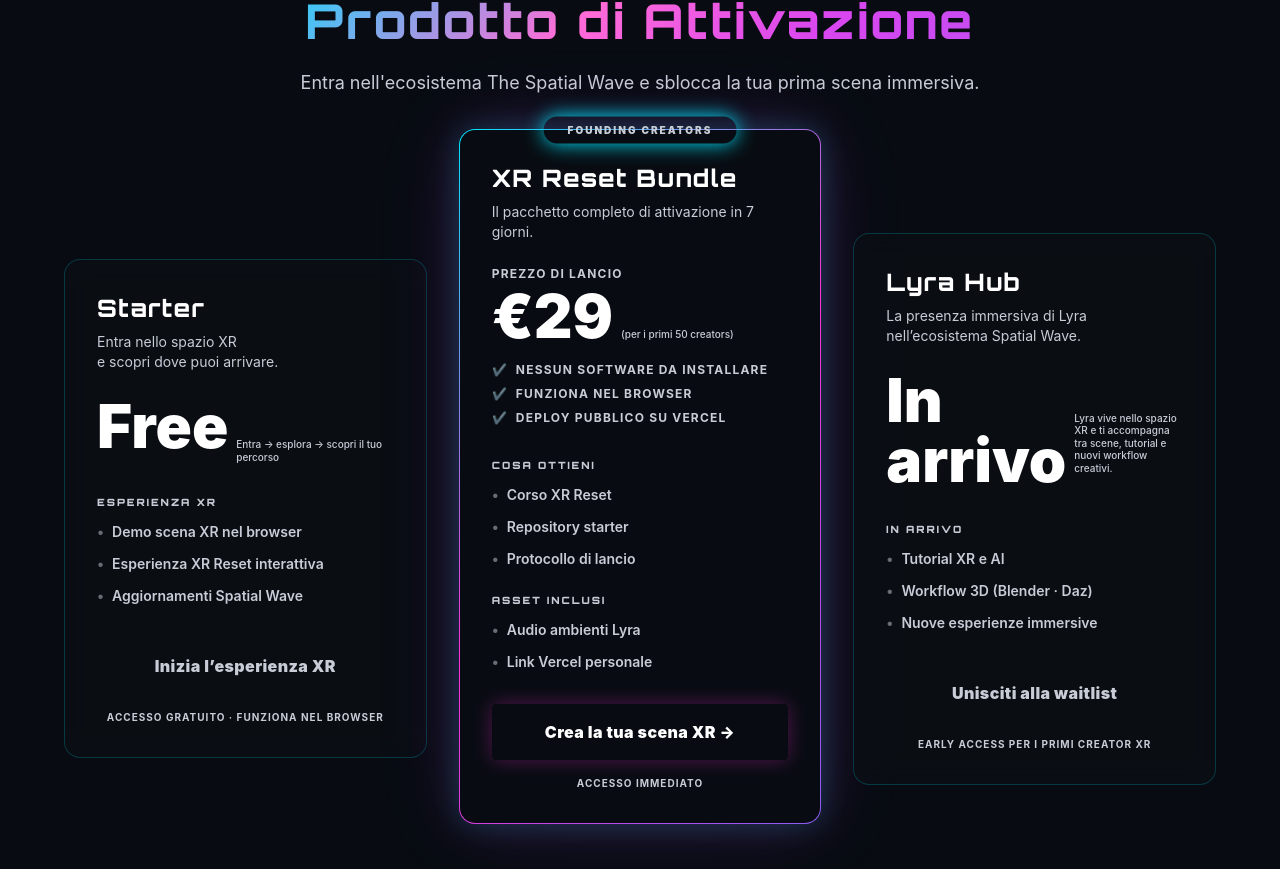
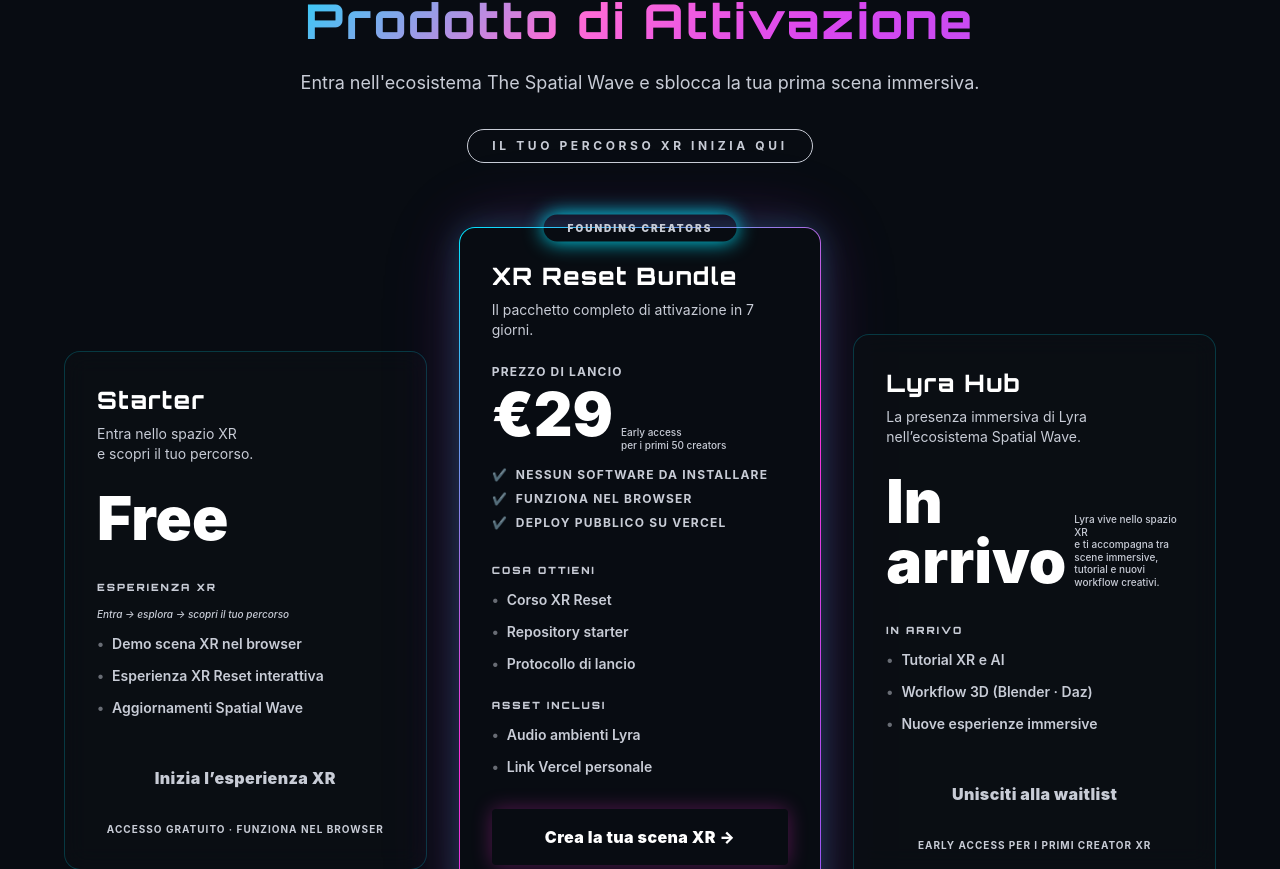
Before and after one commit to the-spatial-wave/xr-reset-landing, a React (Vite) app: page / in a window 1280 px wide. Shown: the part 9035-9904 px from the top of the page. Built offline with nearby package versions, Linux system fonts and the light colour scheme.

Commit message:
design: final refinements to pricing cards copy, layout and header tagline

```diff
--- a/src/sections/Pricing.tsx
+++ b/src/sections/Pricing.tsx
@@ -1,23 +1,46 @@
 import { motion } from 'framer-motion';
 
+interface Tier {
+  name: string;
+  price: string;
+  desc: string;
+  priceLabel?: string;
+  priceNote?: string;
+  badge?: string;
+  groups?: {
+    title: string;
+    items: string[];
+    note?: string;
+  }[];
+  features: string[];
+  cta: string;
+  highlight: boolean;
+  disabled: boolean;
+  link?: string;
+  footer?: string;
+}
+
 export default function Pricing() {
-  const tiers = [
+  const tiers: Tier[] = [
     {
       name: 'Starter', price: 'Free',
-      desc: 'Entra nello spazio XR\ne scopri dove puoi arrivare.',
+      desc: 'Entra nello spazio XR\ne scopri il tuo percorso.',
       groups: [
-        { title: 'ESPERIENZA XR', items: ['Demo scena XR nel browser', 'Esperienza XR Reset interattiva', 'Aggiornamenti Spatial Wave'] }
+        {
+          title: 'ESPERIENZA XR',
+          items: ['Demo scena XR nel browser', 'Esperienza XR Reset interattiva', 'Aggiornamenti Spatial Wave'],
+          note: 'Entra → esplora → scopri il tuo percorso'
+        }
       ],
       features: [],
       cta: 'Inizia l’esperienza XR', highlight: false, disabled: false,
       link: 'https://xr-immersive-web-v1.vercel.app',
-      priceNote: 'Entra → esplora → scopri il tuo percorso',
       footer: 'Accesso gratuito · Funziona nel browser'
     },
     {
       name: 'XR Reset Bundle', price: '€29',
       priceLabel: 'Prezzo di lancio',
-      priceNote: '(per i primi 50 creators)',
+      priceNote: 'Early access\nper i primi 50 creators',
       badge: 'FOUNDING CREATORS',
       desc: 'Il pacchetto completo di attivazione in 7 giorni.',
       groups: [
@@ -31,7 +54,7 @@ export default function Pricing() {
     {
       name: 'Lyra Hub', price: "In arrivo",
       desc: "La presenza immersiva di Lyra\nnell’ecosistema Spatial Wave.",
-      priceNote: "Lyra vive nello spazio XR\ne ti accompagna tra scene,\ntutorial e nuovi workflow creativi.",
+      priceNote: "Lyra vive nello spazio XR\ne ti accompagna tra scene immersive,\ntutorial e nuovi workflow creativi.",
       groups: [
         { title: 'IN ARRIVO', items: ['Tutorial XR e AI', 'Workflow 3D (Blender · Daz)', 'Nuove esperienze immersive'] }
       ],
@@ -52,7 +75,10 @@ export default function Pricing() {
           transition={{ duration: 0.7, ease: [0.25, 0.4, 0.25, 1] }}
         >
           <h2 className="text-3xl md:text-5xl font-display font-bold gradient-lyra-text mb-6">Prodotto di <span className="text-brand-magenta">Attivazione</span></h2>
-          <p className="text-lg text-brand-silver">Entra nell'ecosistema The Spatial Wave e sblocca la tua prima scena immersiva.</p>
+          <p className="text-lg text-brand-silver mb-8">Entra nell'ecosistema The Spatial Wave e sblocca la tua prima scena immersiva.</p>
+          <div className="inline-block px-6 py-2 bg-brand-deep border border-brand-cyan/20 rounded-full text-xs font-bold uppercase tracking-[0.3em] text-brand-cyan mb-8">
+             Il tuo percorso XR inizia qui
+          </div>
         </motion.div>
 
         <div className="grid md:grid-cols-3 gap-8 items-center max-w-6xl mx-auto">
@@ -80,7 +106,7 @@ export default function Pricing() {
               <div className="flex items-baseline gap-2 mb-8">
                 <div className="text-6xl font-display font-black text-white">{tier.price}</div>
                 {tier.priceNote && (
-                  <div className="text-brand-silver/60 text-[10px] font-medium max-w-[150px] leading-tight mt-1">{tier.priceNote}</div>
+                  <div className="text-brand-silver/60 text-[10px] font-medium max-w-[150px] leading-tight mt-1 whitespace-pre-line">{tier.priceNote}</div>
                 )}
               </div>
 
@@ -103,6 +129,9 @@ export default function Pricing() {
                   {tier.groups.map((group, groupIdx) => (
                     <div key={groupIdx}>
                       <h4 className="text-brand-magenta text-[10px] font-black tracking-[0.2em] uppercase mb-3">{group.title}</h4>
+                      {group.note && (
+                        <p className="text-brand-silver/60 text-[10px] font-medium mb-3 italic">{group.note}</p>
+                      )}
                       <ul className="space-y-3">
                         {group.items.map((item, itemIdx) => (
                           <li key={itemIdx} className="flex font-semibold text-brand-fog text-sm items-start">
```
